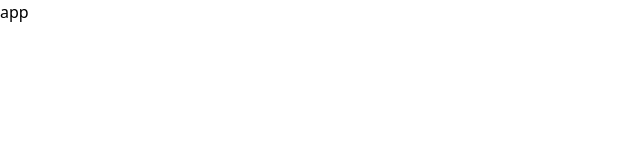
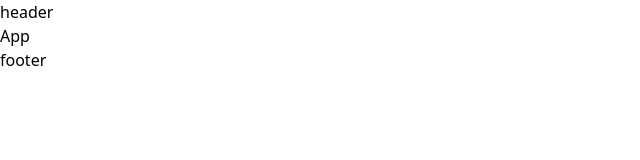
Before and after one commit to brianbancroft/sample-testing-msw-sb-jest-rtl, a React (Create React App) app: page / in a window 1280 px wide. Shown: the top 160 px of the page, without its empty margins (0-640 px from the left). Built offline with nearby package versions, Linux system fonts and the light colour scheme.

Commit message:
Create layout component

```diff
--- a/package.json
+++ b/package.json
@@ -6,6 +6,7 @@
     "@testing-library/jest-dom": "^5.14.1",
     "@testing-library/react": "^13.0.0",
     "@testing-library/user-event": "^13.2.1",
+    "axios": "^0.27.2",
     "react": "^18.1.0",
     "react-dom": "^18.1.0",
     "react-scripts": "5.0.1",
--- a/src/App.js
+++ b/src/App.js
@@ -1,5 +1,7 @@
+import Layout from "./components/Layout";
+
 function App() {
-  return <div className="App">app</div>;
+  return <Layout>App</Layout>;
 }
 
 export default App;
--- /dev/null
+++ b/src/components/Layout/Layout.js
@@ -0,0 +1,19 @@
+import React from "react";
+
+import PropTypes from "prop-types";
+
+function Layout({ children }) {
+  return (
+    <>
+      <header>header</header>
+      {children}
+      <footer>footer</footer>
+    </>
+  );
+}
+
+Layout.propTypes = {
+  children: PropTypes.node.isRequired,
+};
+
+export default Layout;
--- /dev/null
+++ b/src/components/Layout/index.js
@@ -0,0 +1,2 @@
+import Layout from "./Layout";
+export default Layout;
```
Also changed, not shown: 2 other files (tests, documents, lock files or other folders).
